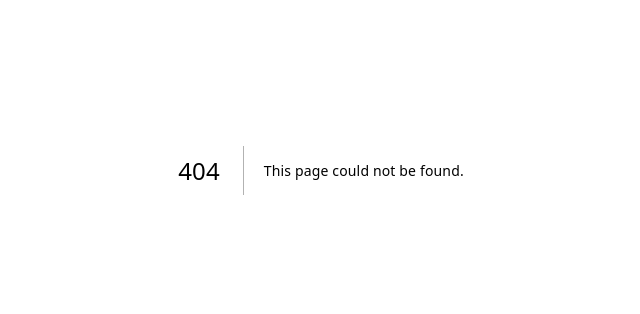
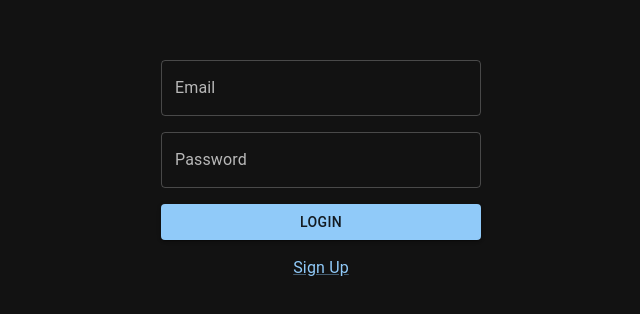
Before and after one commit to ZakharchenkoStanislavIvanovich/shopping_cart_website_frontend_zakharchenko, a Next.js app: page /auth/login in a window 1280 px wide. Before the commit this address had no page. Shown: the part 230-544 px from the top of the page, without its empty margins (319-959 px from the left). Built offline with nearby package versions, Linux system fonts and the light colour scheme; what @mui/material-nextjs would draw is missing.

Commit message:
Added login and signup pages

```diff
--- /dev/null
+++ b/app/auth/layout.tsx
@@ -0,0 +1,11 @@
+import { Box } from "@mui/material";
+
+export default function AuthLayout({
+    children,
+}: {
+    children: React.ReactNode;
+}) {
+    return (
+        <Box className="h-screen flex items-center justify-center">{children}</Box>
+    );
+}
--- /dev/null
+++ b/app/auth/login/page.tsx
@@ -0,0 +1,17 @@
+"use client";
+
+import { Button, Link, Stack, TextField } from "@mui/material";
+import NextLink from 'next/link';
+
+export default function Login() {
+  return (
+    <Stack spacing={2} className="w-full max-w-xs">
+        <TextField label="Email" variant ="outlined" type="email" />
+        <TextField label="Password" variant ="outlined" type="password" />
+        <Button variant="contained">Login</Button>
+        <Link component={NextLink} href="/auth/signup" className="self-center">
+            Sign Up
+        </Link>
+    </Stack>
+  )
+}
--- /dev/null
+++ b/app/auth/signup/page.tsx
@@ -0,0 +1,17 @@
+"use client";
+
+import { Button, Link, Stack, TextField } from "@mui/material";
+import NextLink from 'next/link';
+
+export default function Signup() {
+  return (
+     <Stack spacing={2} className="w-full max-w-xs">
+        <TextField label="Email" variant ="outlined" type="email" />
+        <TextField label="Password" variant ="outlined" type="password" />
+        <Button variant="contained">Sign Up</Button>
+        <Link component={NextLink} href="/auth/login" className="self-center">
+            Login
+        </Link>
+    </Stack>
+  )
+}
```
Also changed, not shown: 1 other file (tests, documents, lock files or other folders).
